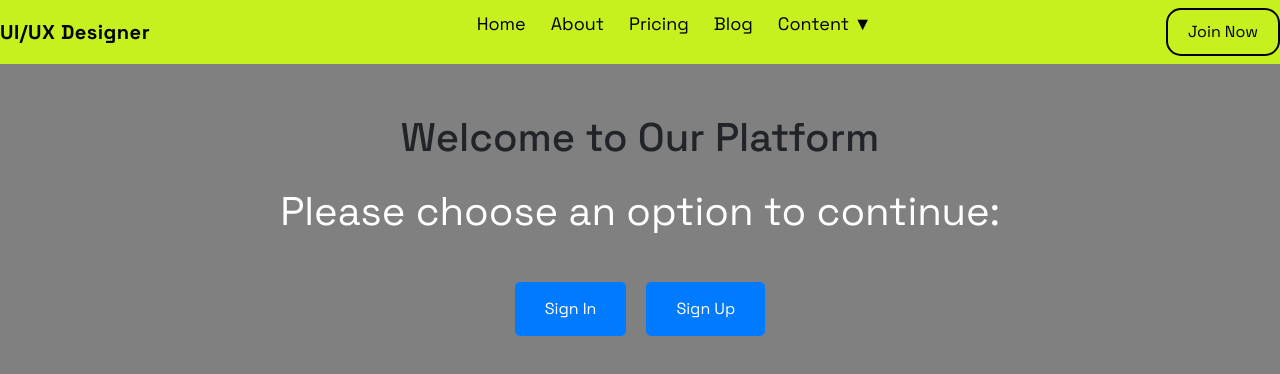
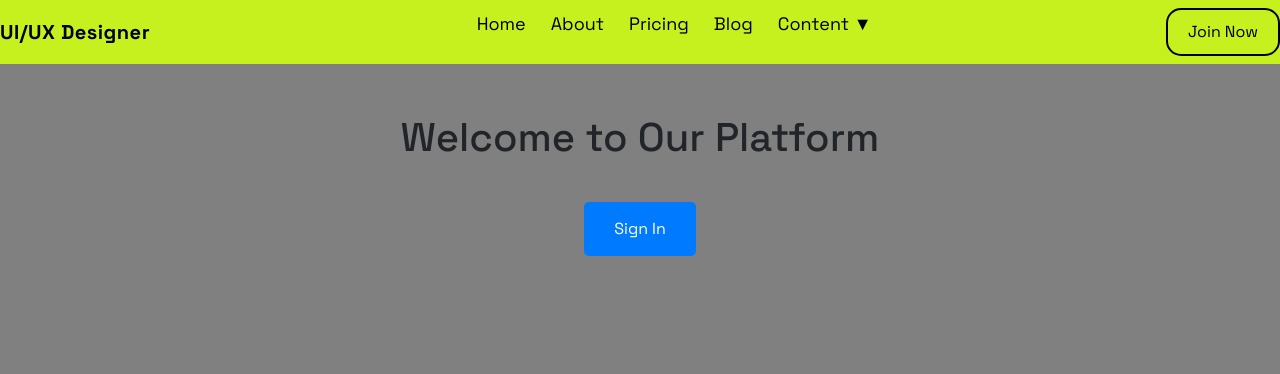
Before and after one commit to Anidisam/ux-designer, a React (Vite) app: page /auth in a window 1280 px wide. Shown: the top 374 px of the page. Built offline with nearby package versions, Linux system fonts and the light colour scheme.

Commit message:
final change

```diff
--- a/src/components/Authentication.jsx
+++ b/src/components/Authentication.jsx
@@ -6,13 +6,9 @@ const Authentication = () => {
   return (
     <div className="auth-container">
       <h1>Welcome to Our Platform</h1>
-      <p>Please choose an option to continue:</p>
       <div className="auth-options">
         <Link to="/signin">
           <button className="auth-btn">Sign In</button>
-        </Link>
-        <Link to="/signup">
-          <button className="auth-btn">Sign Up</button>
         </Link>
         <Link to="/create-account">
           {/* <button className="auth-btn">Create Account</button> */}
```
